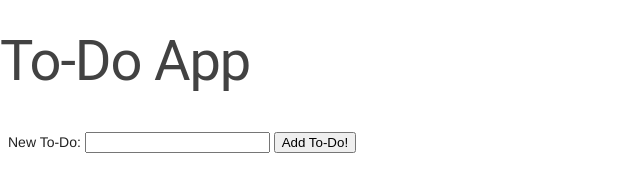
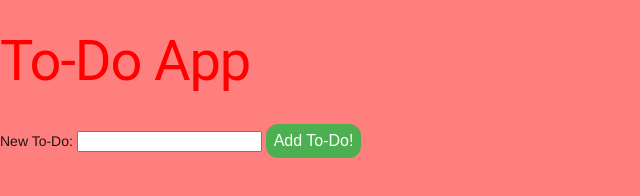
Before and after one commit to Indulr/to-do-app, a plain HTML site: page index.html in a window 1280 px wide. Shown: the whole page, without its empty margins (0-640 px from the left). Drawn offline with nearby package versions, Linux system fonts and the light colour scheme.

Commit message:
Make mdl changes

```diff
--- a/index.html
+++ b/index.html
@@ -5,16 +5,17 @@
      <title>To-Do App</title>
      <link rel="stylesheet" href="https://code.getmdl.io/1.3.0/material.grey-lime.min.css">
    <script defer src="https://code.getmdl.io/1.3.0/material.min.js"></script>
+   <link rel="stylesheet" href="styles/main.css">
    </head>
-   <body>
+   <body style="background-color:hsla(0,100%,50%,0.5);">
      <header class="mdl-layout__header mdl-layout__header--transparent">
      <h1>To-Do App</h1>
    </header>
-<main class="mdl-layout__content mdl-grid">
+<main>
      <form id="addToDoForm">
      <label for="newToDoText">New To-Do:</label>
      <input type="text" id="newToDoText">
-     <button type="submit">Add To-Do!</button>
+     <button class="new" type="submit">Add To-Do!</button>
    </form>
    <ul id="toDoList">
 
```
